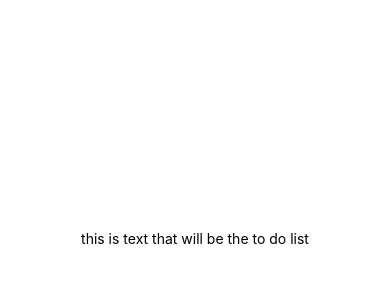
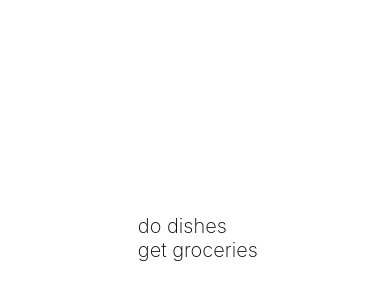
Before and after one commit to sashhw/ToDo, a React Native app: screen / in a window 390 px wide. Shown: the part 184-484 px from the top of the page. Built offline with nearby package versions, Linux system fonts and the light colour scheme.

Commit message:
created list item component, added flatlist to "ToDoScreen"

```diff
--- /dev/null
+++ b/components/ListItem.js
@@ -0,0 +1,16 @@
+import { View, StyleSheet, Text } from "react-native";
+
+const ListItem = ({ title }) => (
+  <View>
+    <Text style={styles.title}> {title}</Text>
+  </View>
+);
+
+const styles = StyleSheet.create({
+  title: {
+    fontWeight: "200",
+    fontSize: 20,
+  },
+});
+
+export default ListItem;
--- a/screens/ToDoScreen.js
+++ b/screens/ToDoScreen.js
@@ -1,10 +1,20 @@
 import React from "react";
-import { View, Text } from "react-native";
+import { View, Text, FlatList } from "react-native";
+import ListItem from "../components/ListItem";
 
 const ToDoScreen = () => {
+  const tasks = [
+    { id: "1", title: "do dishes" },
+    { id: "2", title: "get groceries" },
+  ];
+
   return (
     <View>
-      <Text>this is text that will be the to do list</Text>
+      <FlatList
+        data={tasks}
+        renderItem={({ item }) => <ListItem title={item.title} />}
+        keyExtractor={(task) => task.id}
+      />
     </View>
   );
 };
```
